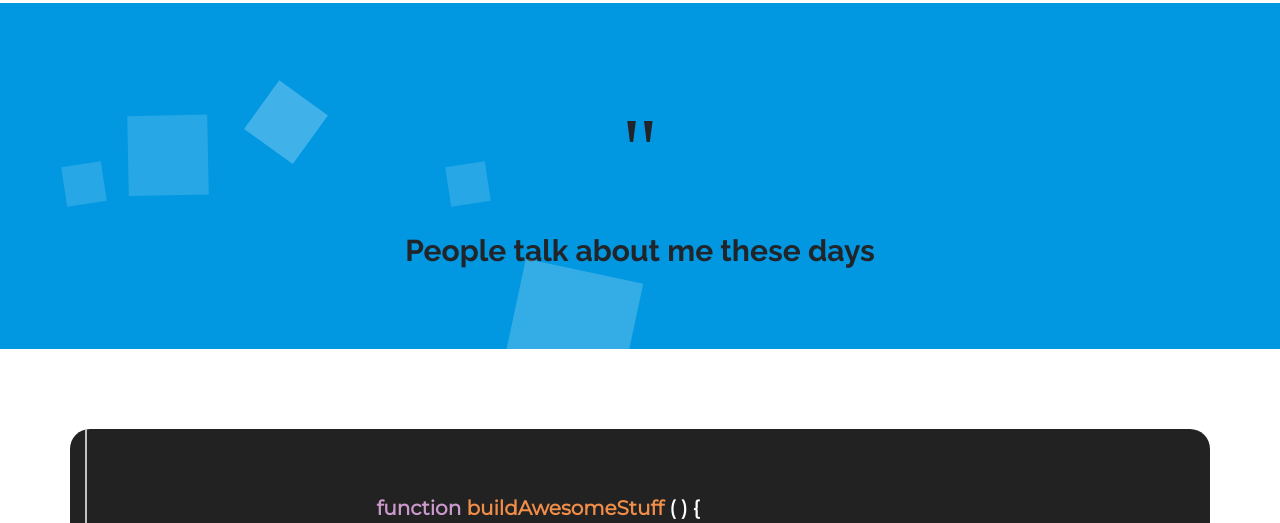
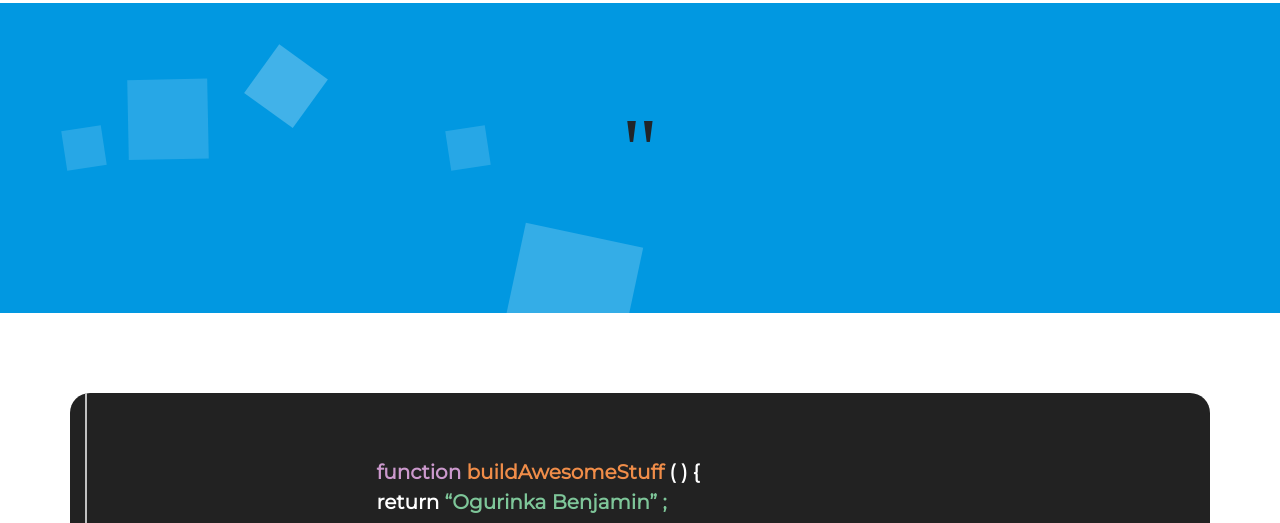
Before and after one commit to ogurinkaben/ogurinkaben.github.io, a plain HTML site: page index.html in a window 1280 px wide. Shown: the part 3896-4419 px from the top of the page. Drawn offline with nearby package versions, Linux system fonts and the light colour scheme; animation ran at ten frames a second.

Commit message:
Update index.html

```diff
--- a/index.html
+++ b/index.html
@@ -346,7 +346,7 @@
  <div class="row text-center">
            <div class="col-md-12">
             <p class="testim-quote">"</p>
-              <div class="h2">People talk about me these days</div>
+              <div class="h2"></div>
            </div>
         </div>
        <div id="testim" class="testim">
```
